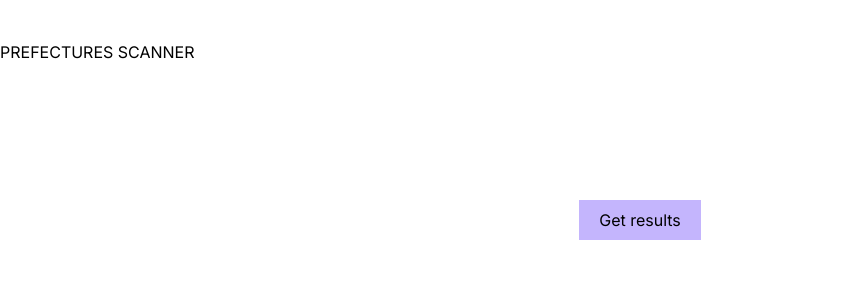
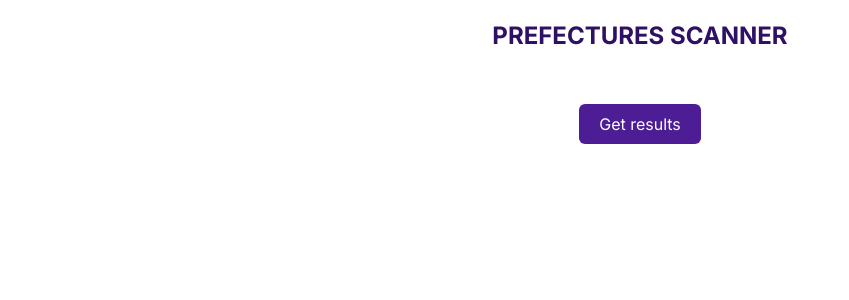
Before and after one commit to sinatrablue/prefectures-scanner, a Next.js app: page / in a window 1280 px wide. Shown: the top 300 px of the page, without its empty margins (0-849 px from the left). Built offline with nearby package versions, Linux system fonts and the light colour scheme.

Commit message:
Nice improvements

```diff
--- a/app/MainFrame/PageControls/page.tsx
+++ b/app/MainFrame/PageControls/page.tsx
@@ -1,12 +1,13 @@
+"use client";
 import { PageControlsProps } from "./types";
 
 export default function PageControls({
   updateResults,
 }: Readonly<PageControlsProps>) {
   return (
-    <div className="flex items-between mb-20">
+    <div className="flex items-between mb-8">
       <button
-        className=" px-5 py-2 bg-violet-300 hover:bg-violet-400"
+        className=" px-5 py-2 bg-violet-900 hover:bg-violet-800 rounded-md text-white hover:shadow-xl"
         onClick={updateResults}
       >
         Get results
--- a/app/MainFrame/ResultsPresenter/page.tsx
+++ /dev/null
@@ -1,15 +0,0 @@
-import { ScanResults } from "@/app/api/scanner/types";
-
-export default function ResultsPresenter(scanResults: Readonly<ScanResults>) {
-  return scanResults.map(({ isSuccess, results, analyzedURL }) => (
-    <div className="flex flex-col gap-5 mb-8" key={analyzedURL}>
-      <h1 className={isSuccess ? "text-lime-600" : "text-red-600"}>
-        ScanResults :
-      </h1>
-      {results.map(res => (
-        <span key={res}>{res}</span>
-      ))}
-      <span className="text-slate-800 italic">from URL : {analyzedURL}</span>
-    </div>
-  ));
-}
--- /dev/null
+++ b/app/MainFrame/error.tsx
@@ -0,0 +1,30 @@
+"use client"; // Error components must be Client Components
+
+import { useEffect } from "react";
+
+export default function Error({
+  error,
+  reset,
+}: Readonly<{
+  error: Error & { digest?: string };
+  reset: () => void;
+}>) {
+  useEffect(() => {
+    // Log the error to an error reporting service
+    console.error(error);
+  }, [error]);
+
+  return (
+    <div>
+      <h2>Something went wrong!</h2>
+      <button
+        onClick={
+          // Attempt to recover by trying to re-render the segment
+          () => reset()
+        }
+      >
+        Try again
+      </button>
+    </div>
+  );
+}
--- /dev/null
+++ b/app/MainFrame/loading.tsx
@@ -0,0 +1,3 @@
+export default function Loading() {
+  return <div>loading</div>;
+}
--- a/app/MainFrame/page.tsx
+++ b/app/MainFrame/page.tsx
@@ -2,7 +2,6 @@
 import { useState } from "react";
 import PageControls from "./PageControls/page";
 import { ScanResults } from "../api/scanner/types";
-import ResultsPresenter from "./ResultsPresenter/page";
 
 export default function MainFrame() {
   const [resultsFromScan, setResultsFromScan] = useState<ScanResults>();
@@ -17,7 +16,23 @@ export default function MainFrame() {
   return (
     <>
       <PageControls updateResults={getScanResults} />
-      {resultsFromScan && <ResultsPresenter {...resultsFromScan} />}
+      {resultsFromScan &&
+        resultsFromScan.map(({ isSuccess, results, analyzedURL }) => (
+          <div
+            className="flex flex-col gap-5 p-5 mb-8 border-2 rounded-md"
+            key={analyzedURL}
+          >
+            <h1 className={isSuccess ? "text-lime-600" : "text-red-600"}>
+              ScanResults :
+            </h1>
+            {results.map(res => (
+              <span key={res}>{res}</span>
+            ))}
+            <span className="text-slate-800 italic">
+              from URL : {analyzedURL}
+            </span>
+          </div>
+        ))}
     </>
   );
 }
--- a/app/api/scanner/constants.ts
+++ b/app/api/scanner/constants.ts
@@ -1,4 +1,8 @@
-export const PrefecturesWebsites = ["https://www.oise.gouv.fr"];
+export const PrefecturesWebsites = [
+  "https://www.oise.gouv.fr",
+  "https://www.nord.gouv.fr",
+  "https://www.deux-sevres.gouv.fr",
+];
 
 export const PATTERNS_TO_SEARCH = ["consultation du public"];
 export const SEARCH_BAR_SELECTOR = ".searchh";
--- a/app/page.tsx
+++ b/app/page.tsx
@@ -3,10 +3,12 @@ import MainFrame from "./MainFrame/page";
 export default function Home() {
   return (
     <>
-      <div className="flex items-center py-10">
-        <h1>PREFECTURES SCANNER</h1>
+      <div className="flex justify-center py-5">
+        <h1 className="font-bold text-2xl text-violet-950">
+          PREFECTURES SCANNER
+        </h1>
       </div>
-      <main className="flex flex-col items-center justify-between p-24">
+      <main className="flex flex-col items-center justify-between px-5 py-8">
         <MainFrame />
       </main>
     </>
```
Also changed, not shown: app/MainFrame/ResultsPresenter/error.tsx (deleted).
